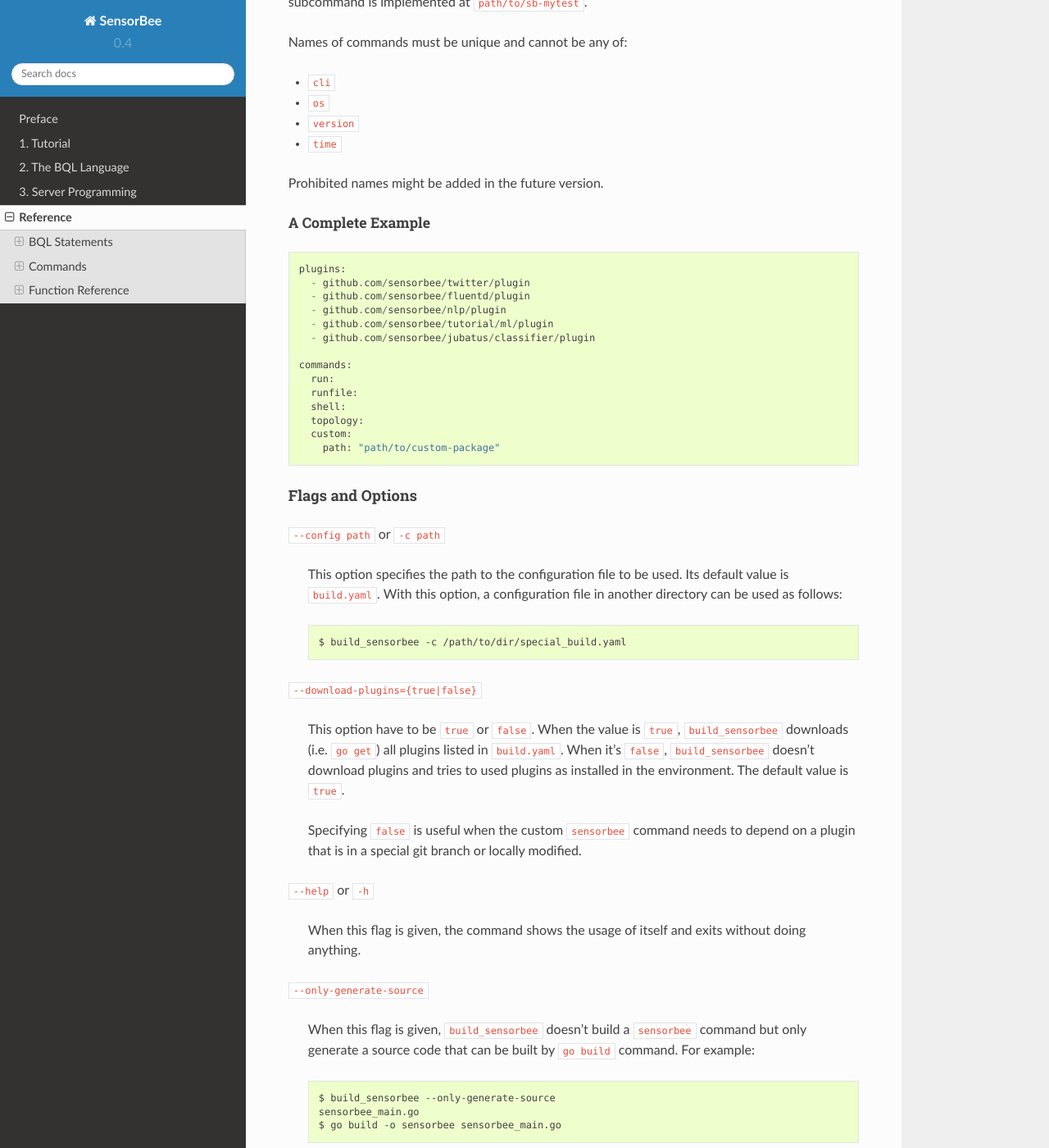
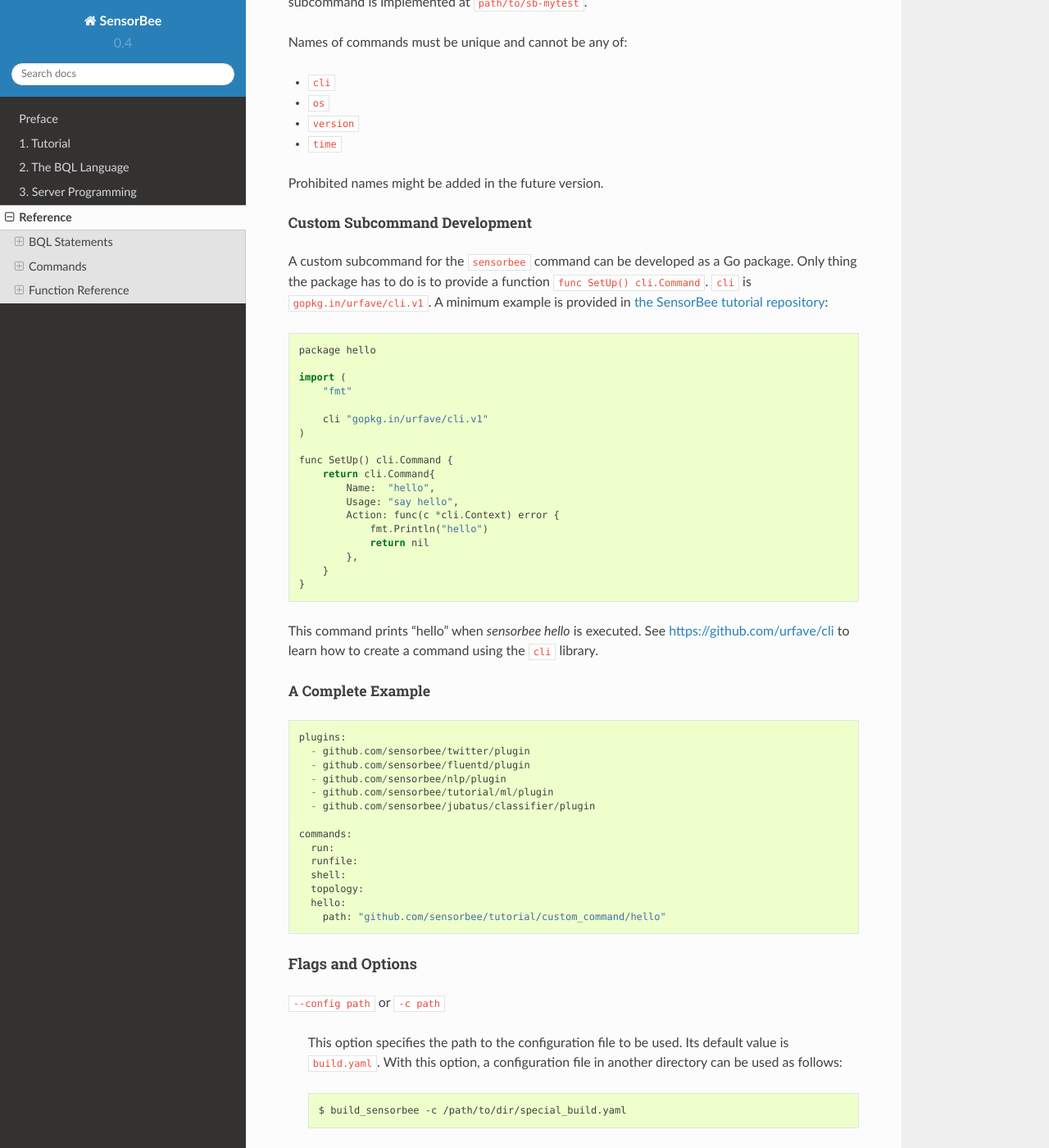
Before and after one commit to sensorbee/docs, a Sphinx documentation site: the page built from source/ref.rst, in a window 1280 px wide and 1400 px high, scrolled down 20746 px. Shown: the whole window at 82% size. Built offline with Sphinx 7.4.7 and the Read the Docs theme 2.0.0, drawn with Linux system fonts in a browser that asks for light colours.

Commit message:
Describe how to create a new subcommand

```diff
--- a/source/ref/commands/build_sensorbee.rst
+++ b/source/ref/commands/build_sensorbee.rst
@@ -94,6 +94,38 @@
 
 Prohibited names might be added in the future version.
 
+Custom Subcommand Development
+^^^^^^^^^^^^^^^^^^^^^^^^^^^^^
+
+A custom subcommand for the ``sensorbee`` command can be developed as a Go
+package. Only thing the package has to do is to provide a function
+``func SetUp() cli.Command``. ``cli`` is ``gopkg.in/urfave/cli.v1``.
+A minimum example is provided in
+`the SensorBee tutorial repository <https://github.com/sensorbee/tutorial/tree/master/custom_command>`_::
+
+    package hello
+
+    import (
+        "fmt"
+
+        cli "gopkg.in/urfave/cli.v1"
+    )
+
+    func SetUp() cli.Command {
+        return cli.Command{
+            Name:  "hello",
+            Usage: "say hello",
+            Action: func(c *cli.Context) error {
+                fmt.Println("hello")
+                return nil
+            },
+        }
+    }
+
+This command prints "hello" when `sensorbee hello` is executed. See
+https://github.com/urfave/cli to learn how to create a command using the
+``cli`` library.
+
 A Complete Example
 ^^^^^^^^^^^^^^^^^^
 
@@ -111,8 +143,8 @@
       runfile:
       shell:
       topology:
-      custom:
-        path: "path/to/custom-package"
+      hello:
+        path: "github.com/sensorbee/tutorial/custom_command/hello"
 
 Flags and Options
 -----------------
```
